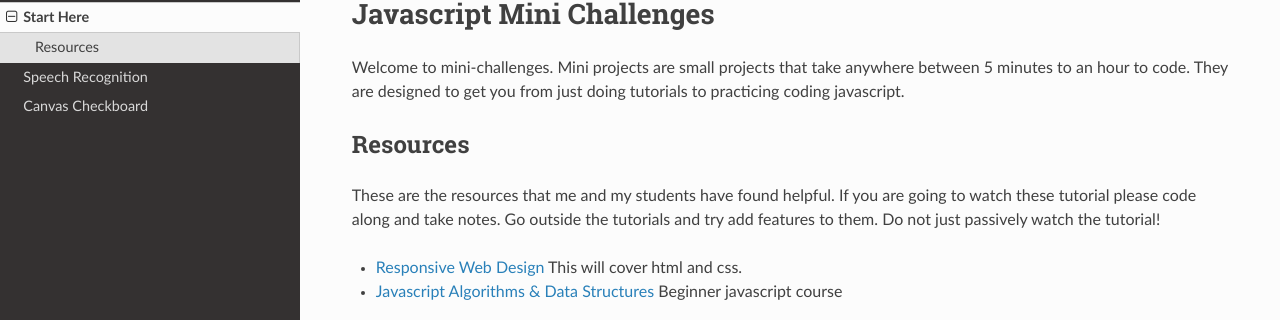
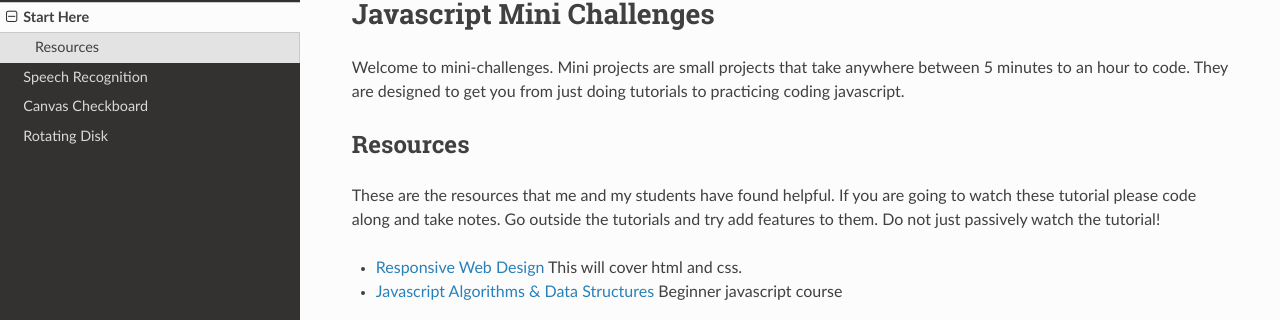
Before and after one commit to phptuts/javascript-mini-challenge, an MkDocs documentation site: the page built from docs/index.md, in a window 1280 px wide. Shown: the part 104-424 px from the top of the page. Built offline with MkDocs 1.6.1, drawn with Linux system fonts in a browser that asks for light colours; nearby versions of some CDN libraries.

Commit message:
added nav

```diff
--- a/mkdocs.yml
+++ b/mkdocs.yml
@@ -3,6 +3,7 @@ nav:
   - Start Here: index.md
   - Speech Recognition: 1-speech-recognition.md
   - Canvas Checkboard: 2-checkerboard-canvas.md
+  - Rotating Disk: 3-rotating-disk.md
 theme:
   name: readthedocs
   highlightjs: true
```
